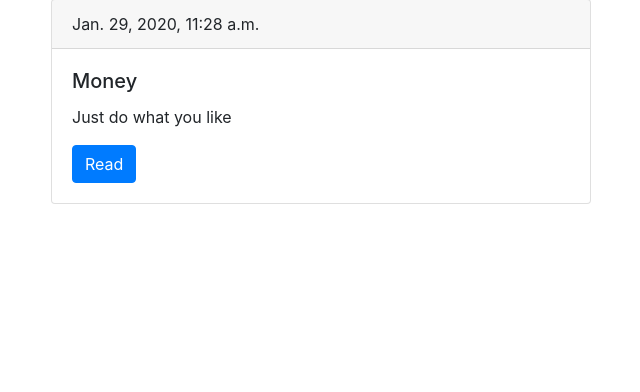
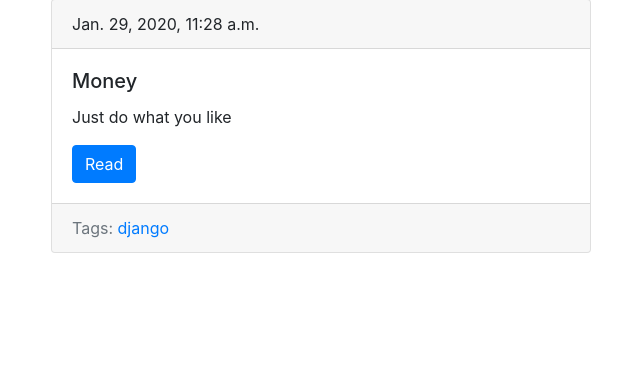
Before and after one commit to SqpuHkS/Django_blog, a Django app: page /tag/django in a window 1280 px wide. Shown: the part 207-599 px from the top of the page, without its empty margins (224-864 px from the left). Run offline with Django 3.2, Linux system fonts and the light colour scheme; data comes from the database, SQL or seed files in the repository; both versions use the stored data as it was after the commit; some libraries are stand-ins or nearby versions.

Commit message:
add full functionality for tags

```diff
--- a/site_blog/models.py
+++ b/site_blog/models.py
@@ -19,7 +19,7 @@ class Tag(models.Model):
     slug = models.SlugField(max_length=50, unique=True)
 
     def get_absolute_url(self):
-        return reverse('tags_list_url')
+        return reverse('tag_detail_url', kwargs={'slug':self.slug})
 
     def __str__(self):
         return self.title
--- a/site_blog/templates/blog/tag_detail.html
+++ b/site_blog/templates/blog/tag_detail.html
@@ -7,15 +7,6 @@
 {% block content %}
     <h1> Post with "{{ tag.title }}" tag: </h1>
     {% for i in tag.posts.all %}
-        <div class="card" style="margin-top: 10%">
-            <div class="card-header">
-                {{ i.date_pub }}
-            </div>
-            <div class="card-body">
-                <h5 class="card-title">{{ i.title}}</h5>
-                <p class="card-text">{{ i.body }}</p>
-                <a href="{{ i.get_absolute_url }}" class="btn btn-primary">Read</a>
-            </div>
-        </div>
+        {% include 'includes/post_card_template.html' %}
     {% endfor %}
 {% endblock %}
--- a/site_blog/templates/blog/tags.html
+++ b/site_blog/templates/blog/tags.html
@@ -10,6 +10,6 @@
     </h1>
 
     {% for i in tags %}
-        {{ i.title }}
+        <a href="{{ i.get_absolute_url }}">{{ i.title }}</a>
     {% endfor %}
 {% endblock %}
--- /dev/null
+++ b/templates/includes/post_card_template.html
@@ -0,0 +1,16 @@
+<div class="card" style="margin-top: 10%">
+    <div class="card-header">
+        {{ i.date_pub }}
+    </div>
+    <div class="card-body">
+        <h5 class="card-title">{{ i.title }}</h5>
+        <p class="card-text">{{ i.body }}</p>
+        <a href="{{ i.get_absolute_url }}" class="btn btn-primary">Read</a>
+    </div>
+    <div class="card-footer text-muted">
+        Tags:
+        {% for i in i.tags.all %}
+            <a href="{{ i.get_absolute_url }}">{{ i.title }}</a>
+        {% endfor %}
+    </div>
+</div>
```
Also changed, not shown: site_blog/templates/blog/index.html (+1 -10 lines), db.sqlite3.
